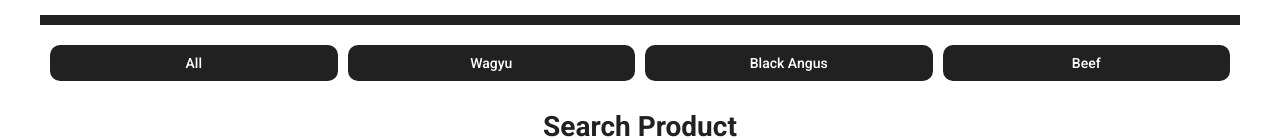
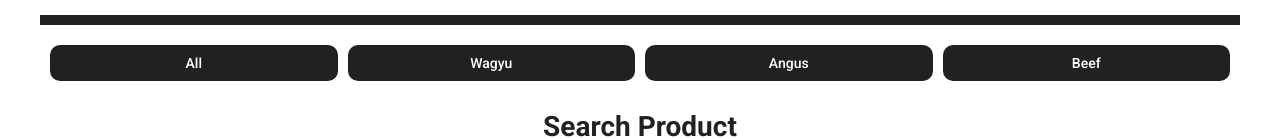
Before and after one commit to kortoaus/pack_catalogue, a React (Create React App) app: page / in a window 1280 px wide. Shown: the part 165-304 px from the top of the page. Built offline with nearby package versions, Linux system fonts and the light colour scheme; no server answers.

Commit message:
Edit Favicon

```diff
--- a/src/layout/ToolBar.js
+++ b/src/layout/ToolBar.js
@@ -14,7 +14,7 @@ export const ToolBar = ({ handler, search }) => {
       <div className="toolbarWrap">
         <BasicBtn name="All" handler={() => handler("")} />
         <BasicBtn name="Wagyu" handler={() => handler("Wagyu")} />
-        <BasicBtn name="Black Angus" handler={() => handler("Black Angus")} />
+        <BasicBtn name="Angus" handler={() => handler("Angus")} />
         <BasicBtn name="Beef" handler={() => handler("Beef")} />
       </div>
       <div className="searchWrap">
```
Also changed, not shown: 1 other file (tests, documents, lock files or other folders).
